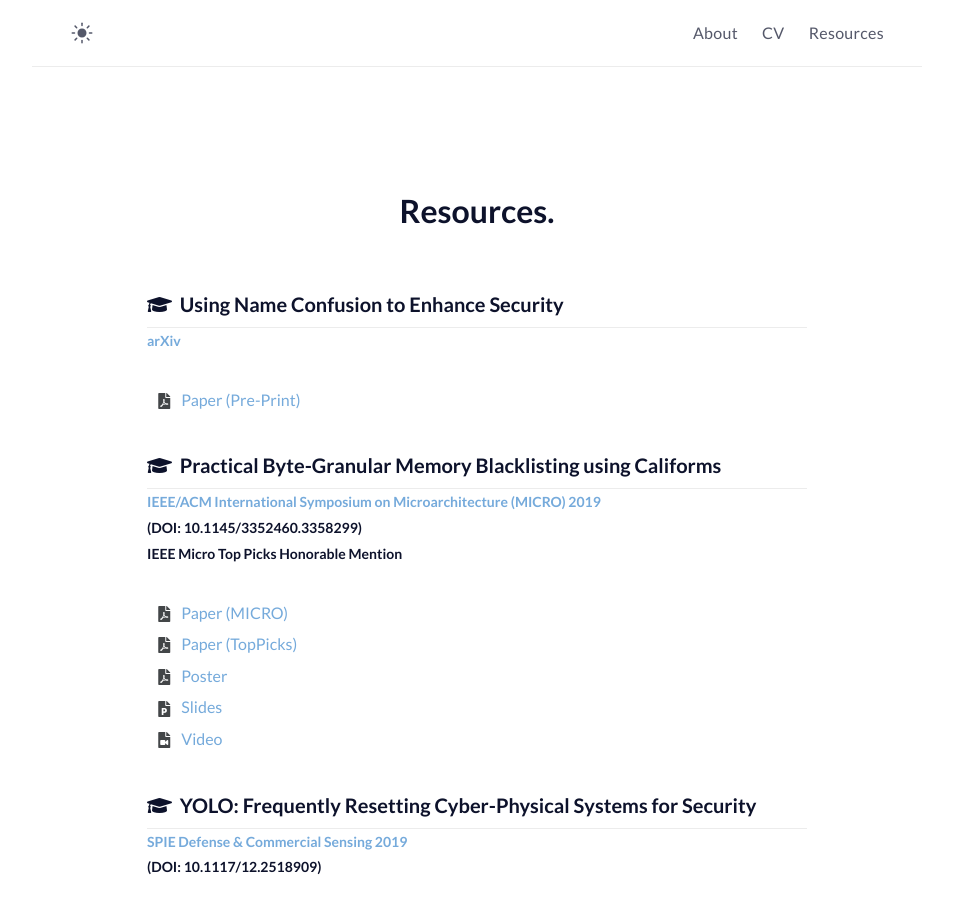
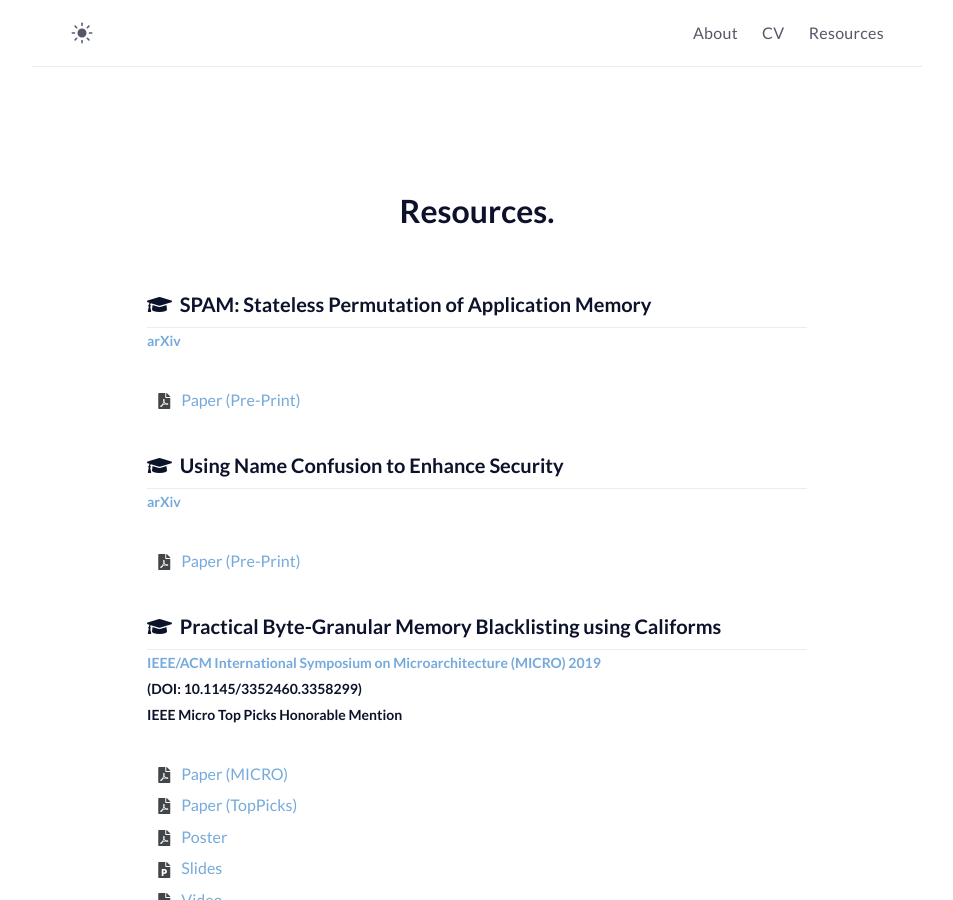
Before and after one commit to mayanez/mayanez.github.io, a Jekyll site: the page built from resources.html, in a window 1280 px wide and 900 px high. Shown: the whole window, without its empty margins (163-1116 px from the left). Built offline with Jekyll 4.4.1, drawn with Linux system fonts in a browser that asks for light colours.

Commit message:
update spam

```diff
--- a/_data/resources.yml
+++ b/_data/resources.yml
@@ -1,3 +1,12 @@
+- publication:
+    title: "SPAM: Stateless Permutation of Application Memory"
+    venue: arXiv
+    arxiv: abs/2007.13808
+    files:
+      - pdf:
+          name: Paper (Pre-Print)
+          url: "https://arxiv.org/pdf/2007.13808.pdf"
+
 - publication:
     title: Using Name Confusion to Enhance Security
     venue: arXiv
```
Also changed, not shown: 1 other file.
